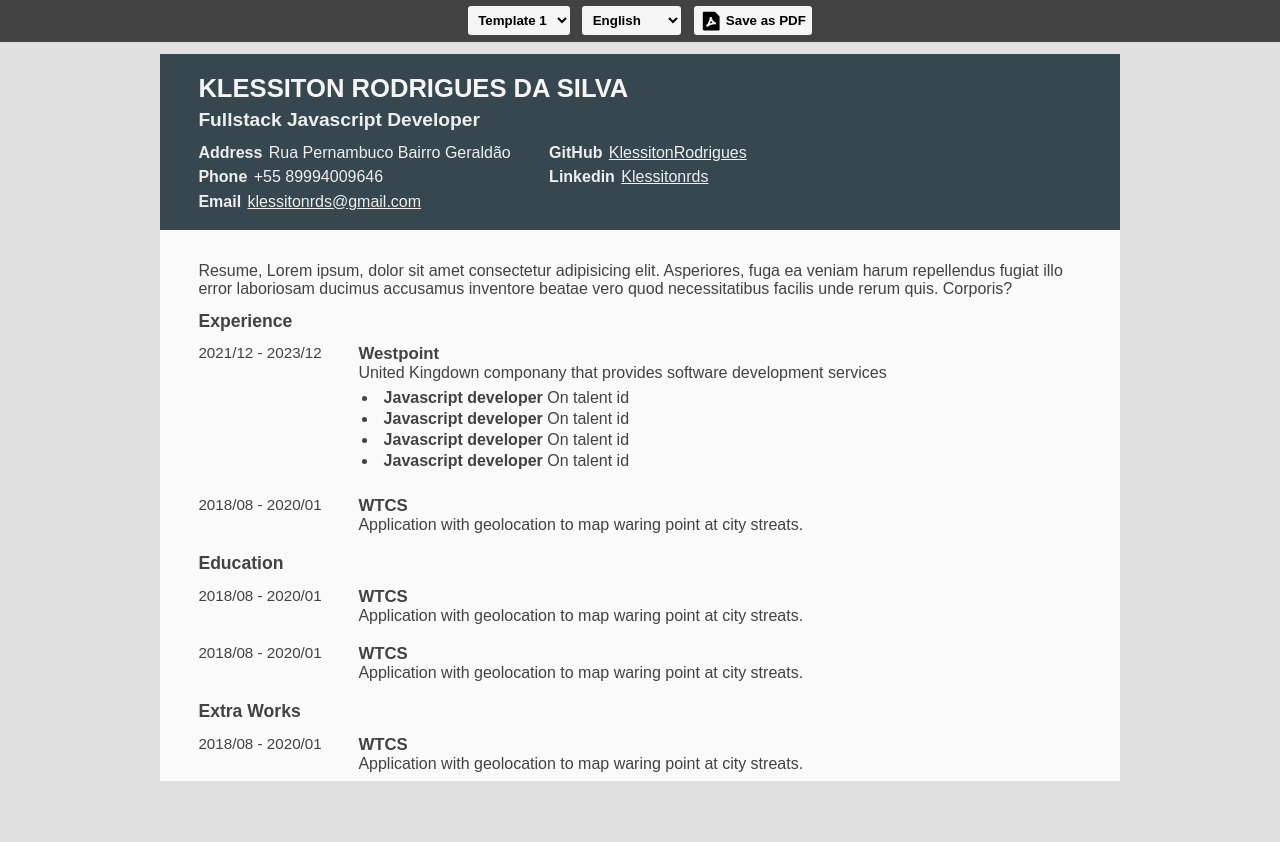
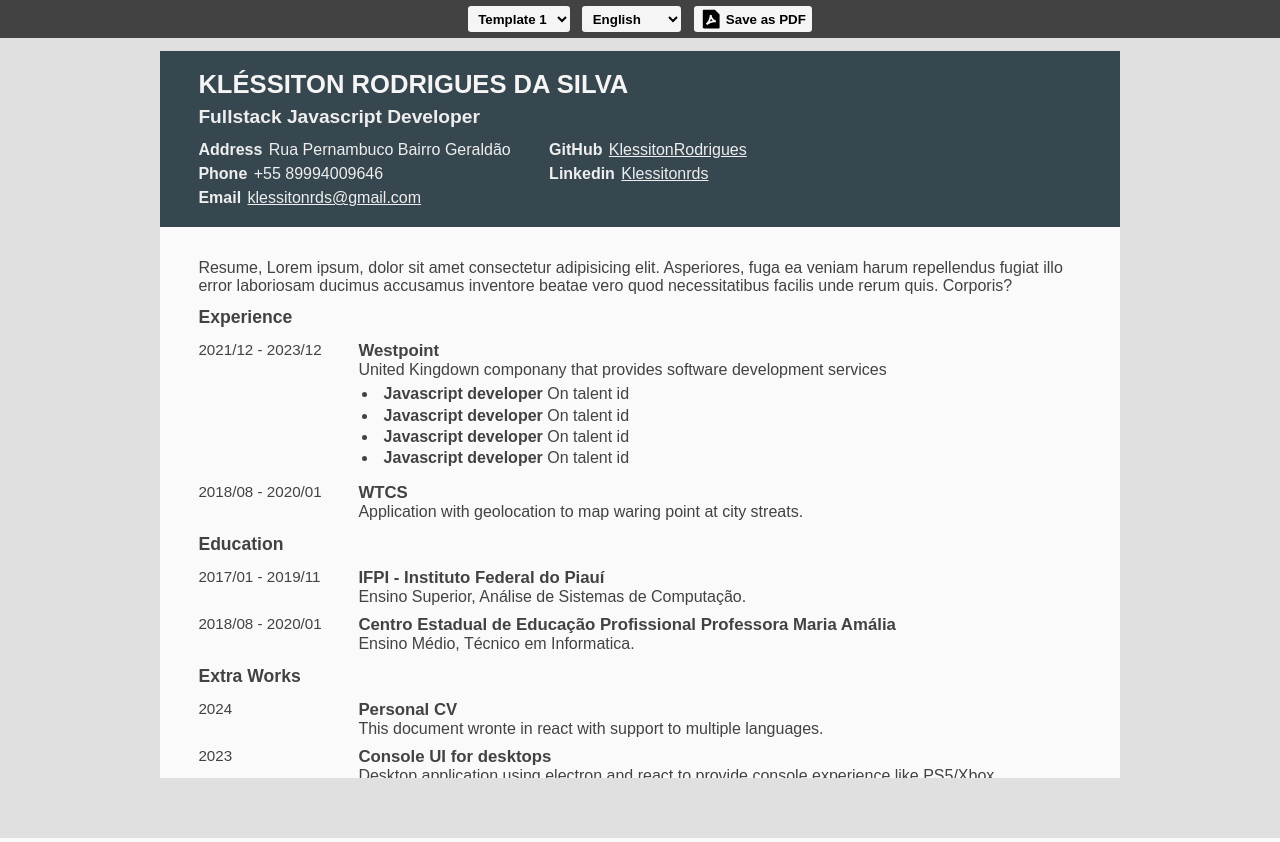
Before and after one commit to KlessitonRodrigues/personal-cv, a React app: page / in a window 1280 px wide. Built offline with nearby package versions, Linux system fonts and the light colour scheme; a web font is replaced by a local one.

Commit message:
chore: update save as pdf tool

```diff
--- a/src/UI/base/Header/index.tsx
+++ b/src/UI/base/Header/index.tsx
@@ -1,7 +1,7 @@
 import { openPrintDialog } from 'src/utils/pdf';
 import Icons from '../Icons';
 import { Container, DownloadButton, Selector } from './styled';
-import { changeLanguage } from 'src/utils/url';
+import { changeLanguage, currentLang } from 'src/utils/url';
 
 const Header = () => {
   return (
@@ -10,7 +10,7 @@ const Header = () => {
         <option>Template 1</option>
       </Selector>
 
-      <Selector onChange={e => changeLanguage(e.target.value)}>
+      <Selector defaultValue={currentLang} onChange={e => changeLanguage(e.target.value)}>
         <option value="en">English</option>
         <option value="pt">Português</option>
       </Selector>
--- a/src/UI/base/Icons/services/iconMap.tsx
+++ b/src/UI/base/Icons/services/iconMap.tsx
@@ -1,6 +1,6 @@
-import { RiExpandUpDownFill, RiFilePdf2Fill } from "react-icons/ri";
+import { RiExpandUpDownFill, RiFilePdf2Fill } from 'react-icons/ri';
 
-export const iconMap: Record<Props.Icons["type"], React.ReactElement> = {
+export const iconMap: Record<Props.Icons['type'], React.ReactElement> = {
   download: <RiFilePdf2Fill />,
   selector: <RiExpandUpDownFill />,
 };
--- a/src/UI/components/CvTemplate1/index.tsx
+++ b/src/UI/components/CvTemplate1/index.tsx
@@ -1,4 +1,4 @@
-import Text from "src/UI/base/Text";
+import Text from 'src/UI/base/Text';
 import {
   Body,
   Column,
@@ -10,13 +10,13 @@ import {
   List,
   Resume,
   Title,
-} from "./styled";
+} from './styled';
 
 const CvTemplate1 = () => {
   return (
     <Container>
       <Header>
-        <h1>KLESSITON RODRIGUES DA SILVA</h1>
+        <h1>KLÉSSITON RODRIGUES DA SILVA</h1>
         <h3>Fullstack Javascript Developer</h3>
 
         <Columns gap={12}>
@@ -61,10 +61,9 @@ const CvTemplate1 = () => {
       <Body>
         <Resume>
           <Text>
-            Resume, Lorem ipsum, dolor sit amet consectetur adipisicing elit.
-            Asperiores, fuga ea veniam harum repellendus fugiat illo error
-            laboriosam ducimus accusamus inventore beatae vero quod
-            necessitatibus facilis unde rerum quis. Corporis?
+            Resume, Lorem ipsum, dolor sit amet consectetur adipisicing elit. Asperiores, fuga ea
+            veniam harum repellendus fugiat illo error laboriosam ducimus accusamus inventore beatae
+            vero quod necessitatibus facilis unde rerum quis. Corporis?
           </Text>
         </Resume>
 
@@ -72,7 +71,7 @@ const CvTemplate1 = () => {
           <Text>Experience</Text>
         </Title>
 
-        <Columns mb={6}>
+        <Columns mb={3}>
           <div>
             <Dates>
               <Text>2021/12 - 2023/12</Text>
@@ -83,10 +82,7 @@ const CvTemplate1 = () => {
               <Text>Westpoint</Text>
             </h6>
             <p>
-              <Text>
-                United Kingdown componany that provides software development
-                services
-              </Text>
+              <Text>United Kingdown componany that provides software development services</Text>
             </p>
 
             <List>
@@ -118,7 +114,7 @@ const CvTemplate1 = () => {
           </div>
         </Columns>
 
-        <Columns mb={6}>
+        <Columns mb={3}>
           <div>
             <Dates>
               <Text>2018/08 - 2020/01</Text>
@@ -129,10 +125,7 @@ const CvTemplate1 = () => {
               <Text>WTCS</Text>
             </h6>
             <p>
-              <Text>
-                Application with geolocation to map waring point at city
-                streats.
-              </Text>
+              <Text>Application with geolocation to map waring point at city streats.</Text>
             </p>
           </div>
         </Columns>
@@ -141,7 +134,23 @@ const CvTemplate1 = () => {
           <Text>Education</Text>
         </Title>
 
-        <Columns mb={6}>
+        <Columns mb={3}>
+          <div>
+            <Dates>
+              <Text>2017/01 - 2019/11</Text>
+            </Dates>
+          </div>
+          <div>
+            <h6>
+              <Text>IFPI - Instituto Federal do Piauí</Text>
+            </h6>
+            <p>
+              <Text>Ensino Superior, Análise de Sistemas de Computação.</Text>
+            </p>
+          </div>
+        </Columns>
+
+        <Columns mb={3}>
           <div>
             <Dates>
               <Text>2018/08 - 2020/01</Text>
@@ -149,32 +158,10 @@ const CvTemplate1 = () => {
           </div>
           <div>
             <h6>
-              <Text>WTCS</Text>
+              <Text>Centro Estadual de Educação Profissional Professora Maria Amália</Text>
             </h6>
             <p>
-              <Text>
-                Application with geolocation to map waring point at city
-                streats.
-              </Text>
-            </p>
-          </div>
-        </Columns>
-
-        <Columns mb={6}>
-          <div>
-            <Dates>
-              <Text>2018/08 - 2020/01</Text>
-            </Dates>
-          </div>
-          <div>
-            <h6>
-              <Text>WTCS</Text>
-            </h6>
-            <p>
-              <Text>
-                Application with geolocation to map waring point at city
-                streats.
-              </Text>
+              <Text>Ensino Médio, Técnico em Informatica.</Text>
             </p>
           </div>
         </Columns>
@@ -183,20 +170,36 @@ const CvTemplate1 = () => {
           <Text>Extra Works</Text>
         </Title>
 
-        <Columns mb={6}>
+        <Columns mb={3}>
           <div>
             <Dates>
-              <Text>2018/08 - 2020/01</Text>
+              <Text>2024</Text>
             </Dates>
           </div>
           <div>
             <h6>
-              <Text>WTCS</Text>
+              <Text>Personal CV</Text>
+            </h6>
+            <p>
+              <Text>This document wronte in react with support to multiple languages.</Text>
+            </p>
+          </div>
+        </Columns>
+
+        <Columns mb={3}>
+          <div>
+            <Dates>
+              <Text>2023</Text>
+            </Dates>
+          </div>
+          <div>
+            <h6>
+              <Text>Console UI for desktops</Text>
             </h6>
             <p>
               <Text>
-                Application with geolocation to map waring point at city
-                streats.
+                Desktop application using electron and react to provide console experience like
+                PS5/Xbox for PCs.
               </Text>
             </p>
           </div>
--- a/src/styles/globalCSS.ts
+++ b/src/styles/globalCSS.ts
@@ -61,7 +61,7 @@ export default createGlobalStyle(
     select {
       font-family: 'Quicksand', sans-serif;
       font-weight: 600;
-      min-height: ${theme.size(9)};
+      min-height: ${theme.size(8)};
       display: flex;
       align-items: center;
       gap: ${theme.size(1)};
--- a/src/utils/url.ts
+++ b/src/utils/url.ts
@@ -3,6 +3,8 @@ export const getLangQuery = () => {
   const url = new URLSearchParams(params[1]);
   return url.get('lang') || '';
 };
+
+export const currentLang = getLangQuery();
 
 export const changeLanguage = (lang: string) => {
   const [path, params] = location.href.split('?');
```
Also changed, not shown: src/UI/components/CvTemplate1/styled.ts (+16 -16 lines).
